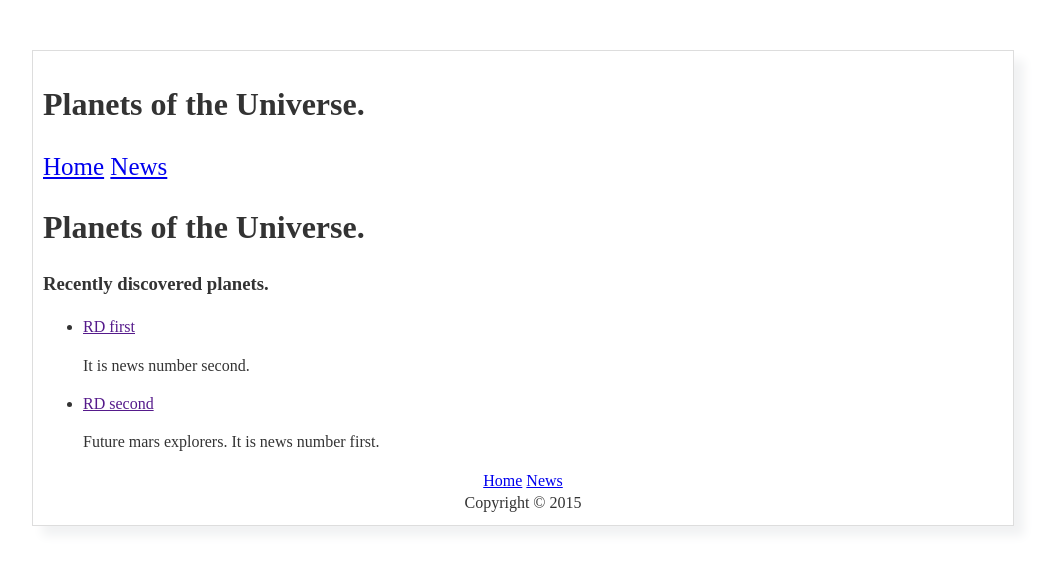
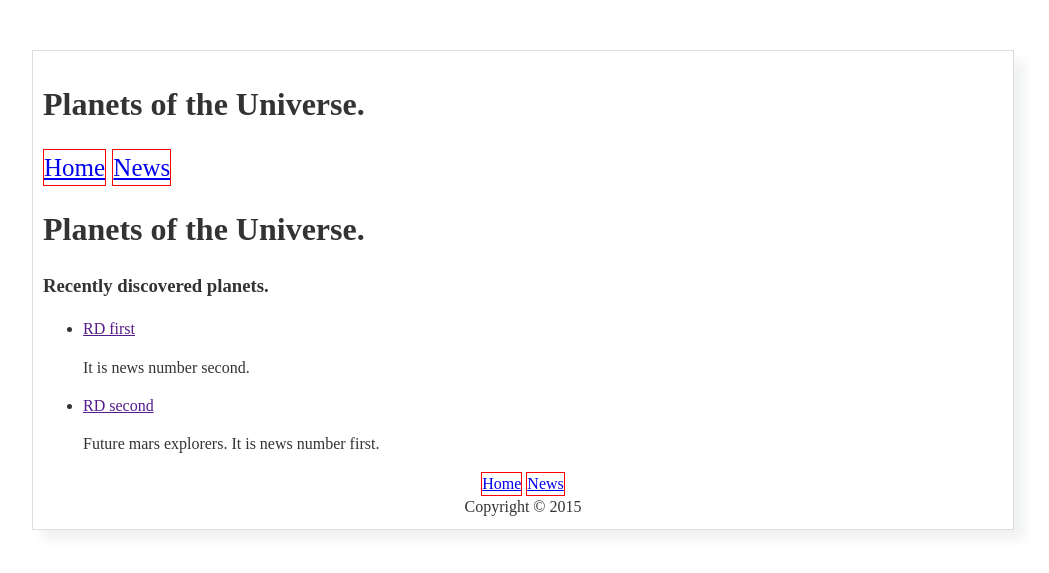
Before and after one commit to Tajtaj/planets-of-the-universe, a Jekyll site: the page built from index.html, in a window 1280 px wide. Shown: the top 573 px of the page, without its empty margins (117-1166 px from the left). Built offline with Jekyll 4.4.1, drawn with Linux system fonts in a browser that asks for light colours; Markdown is read by kramdown in place of the engine named in the settings.

Commit message:
CSS is updated
CSS is updated.

```diff
--- a/assets/css/common.css
+++ b/assets/css/common.css
@@ -28,3 +28,6 @@
 .footer{
 	text-align:center;
 }
+.nav li{
+	border:1px solid red;
+}
```
Also changed, not shown: 1 other file.
